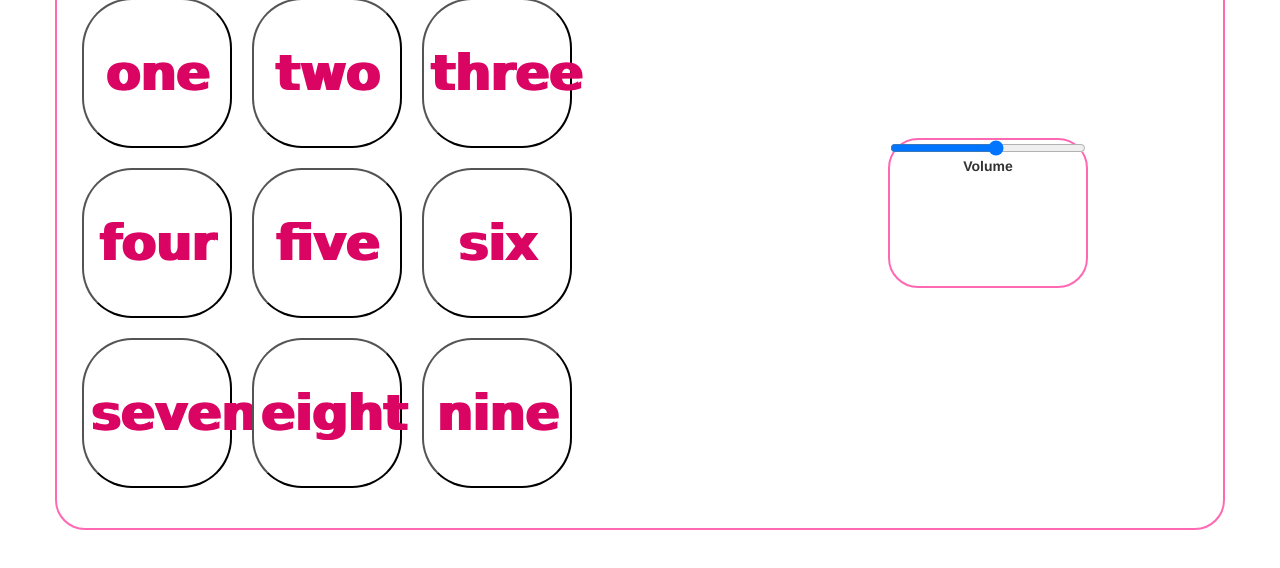
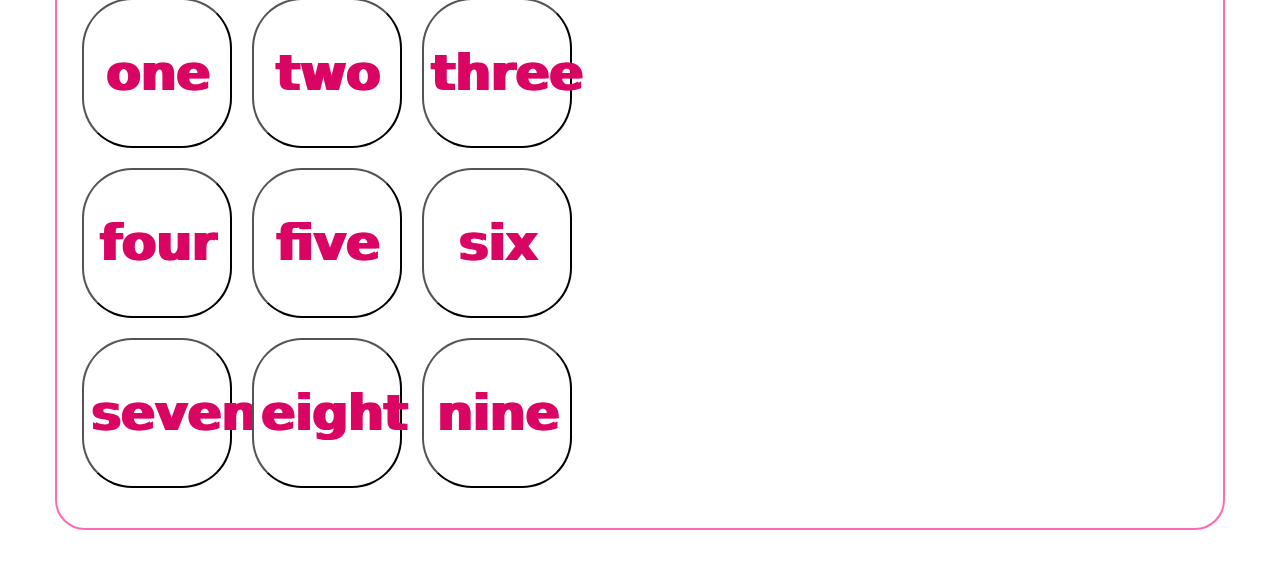
Before and after one commit to MimiaBena/drumMachine, a plain HTML site: page index.html in a window 1280 px wide. Shown: the part 264-832 px from the top of the page. Drawn offline with nearby package versions, Linux system fonts and the light colour scheme.

Commit message:
update html file

```diff
--- a/index.html
+++ b/index.html
@@ -32,10 +32,7 @@
           </table>
 
             </div>
-         <div class="volume_class">
-        <input type="range" id="volume" name="volume"
-         min="0" max="11"><label for="volume">Volume</label>
-        </div>
+
 
 
       </div>
```
